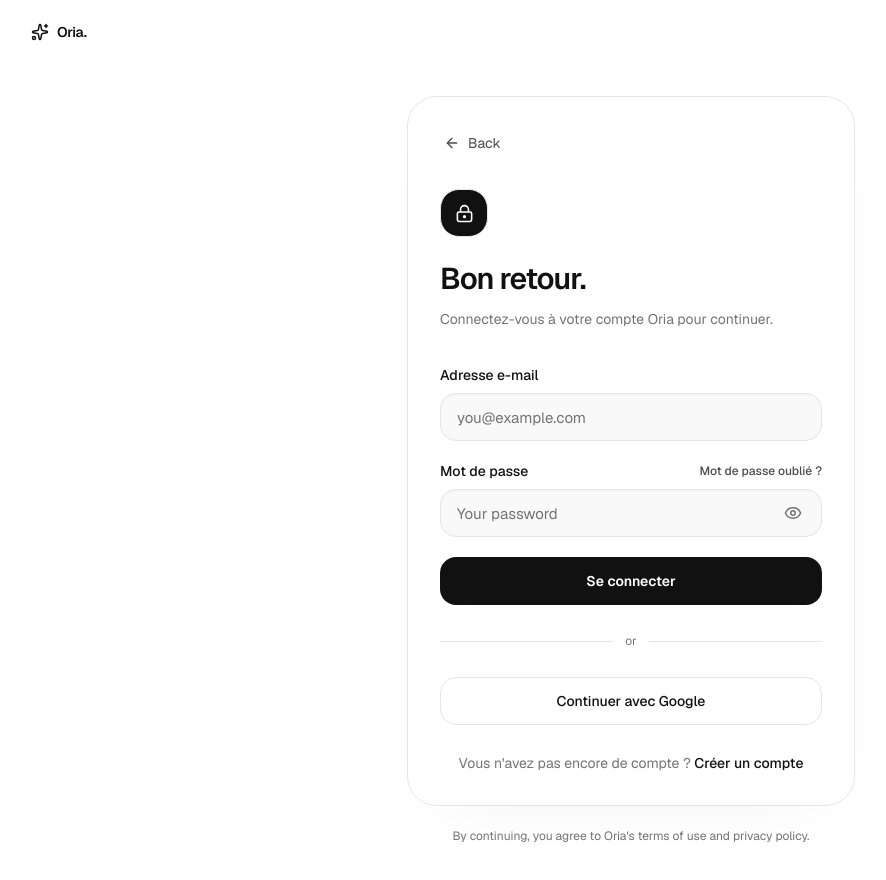
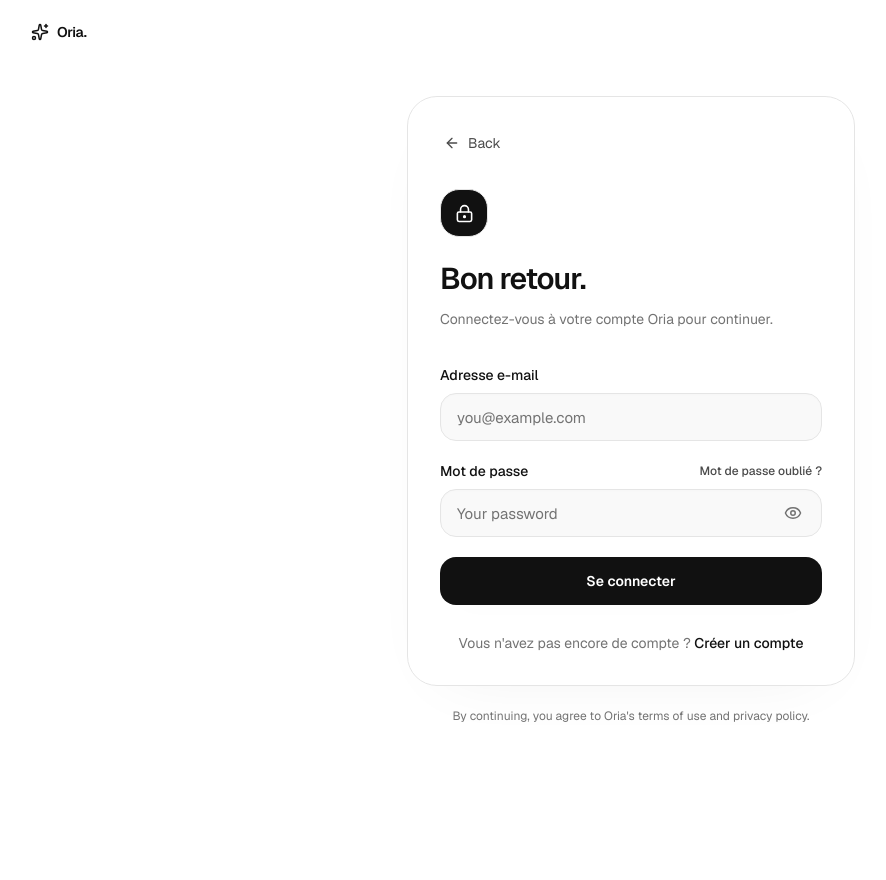
Before and after one commit to ndediesso-collab/LBV-Connect.ia, a Next.js app in the folder Frontend/: page /login in a window 1280 px wide. Shown: the top 880 px of the page, without its empty margins (9-895 px from the left). After the commit the page ends 822 px from the top, so only its background shows below. Built offline with nearby package versions, Linux system fonts and the light colour scheme; no server answers.

Commit message:
ui: retirer bouton Google du login

```diff
--- a/Frontend/app/login/page.tsx
+++ b/Frontend/app/login/page.tsx
@@ -37,8 +37,6 @@ const UI = {
     loginSuccess: "Connexion réussie. Redirection...",
     loggingIn: "Connexion...",
     signIn: "Se connecter",
-    or: "ou",
-    continueWithGoogle: "Continuer avec Google",
     noAccount: "Vous n'avez pas encore de compte ?",
     createAccount: "Créer un compte",
     legalNotice:
@@ -63,8 +61,6 @@ const UI = {
     loginSuccess: "Signed in successfully. Redirecting...",
     loggingIn: "Signing in...",
     signIn: "Sign in",
-    or: "or",
-    continueWithGoogle: "Continue with Google",
     noAccount: "Don't have an account yet?",
     createAccount: "Create an account",
     legalNotice:
@@ -416,28 +412,6 @@ export default function LoginPage() {
               </button>
             </form>
 
-            {/* Divider */}
-
-            <div className="my-7 flex items-center gap-3">
-              <div className="h-px flex-1 bg-border" />
-
-              <span className="text-xs text-muted">
-                {UI[language].or}
-              </span>
-
-              <div className="h-px flex-1 bg-border" />
-            </div>
-
-            {/* Google */}
-
-            <button
-              type="button"
-              disabled={loading}
-              className="flex h-12 w-full items-center justify-center gap-3 rounded-2xl border border-border/75 bg-surface/80 px-4 text-sm font-medium transition-[background-color,border-color] duration-200 hover:border-border-strong hover:bg-surface-secondary disabled:cursor-not-allowed disabled:opacity-60"
-            >
-              Continuer avec Google
-            </button>
-
             {/* Register */}
 
             <p className="mt-7 text-center text-sm text-muted">
```
